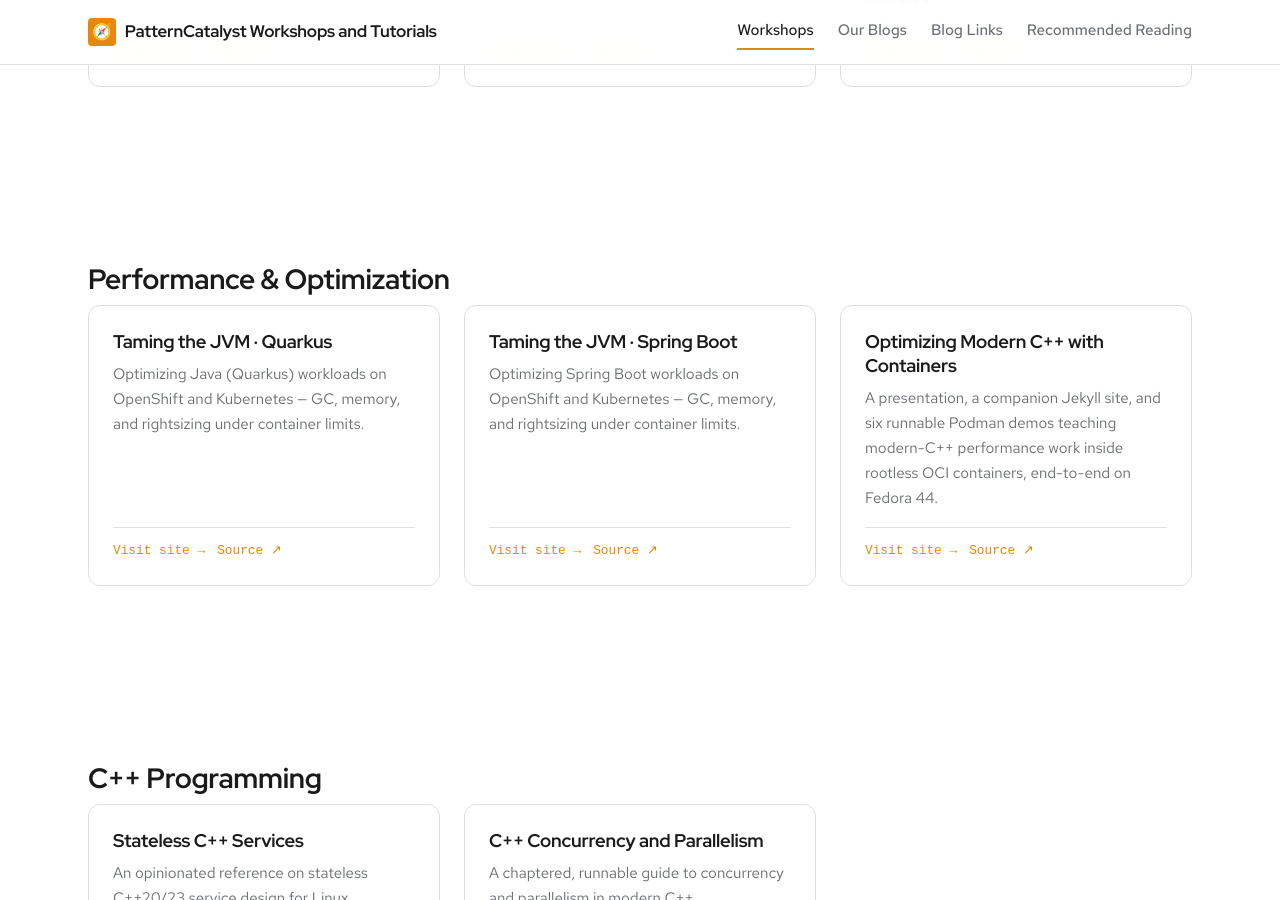
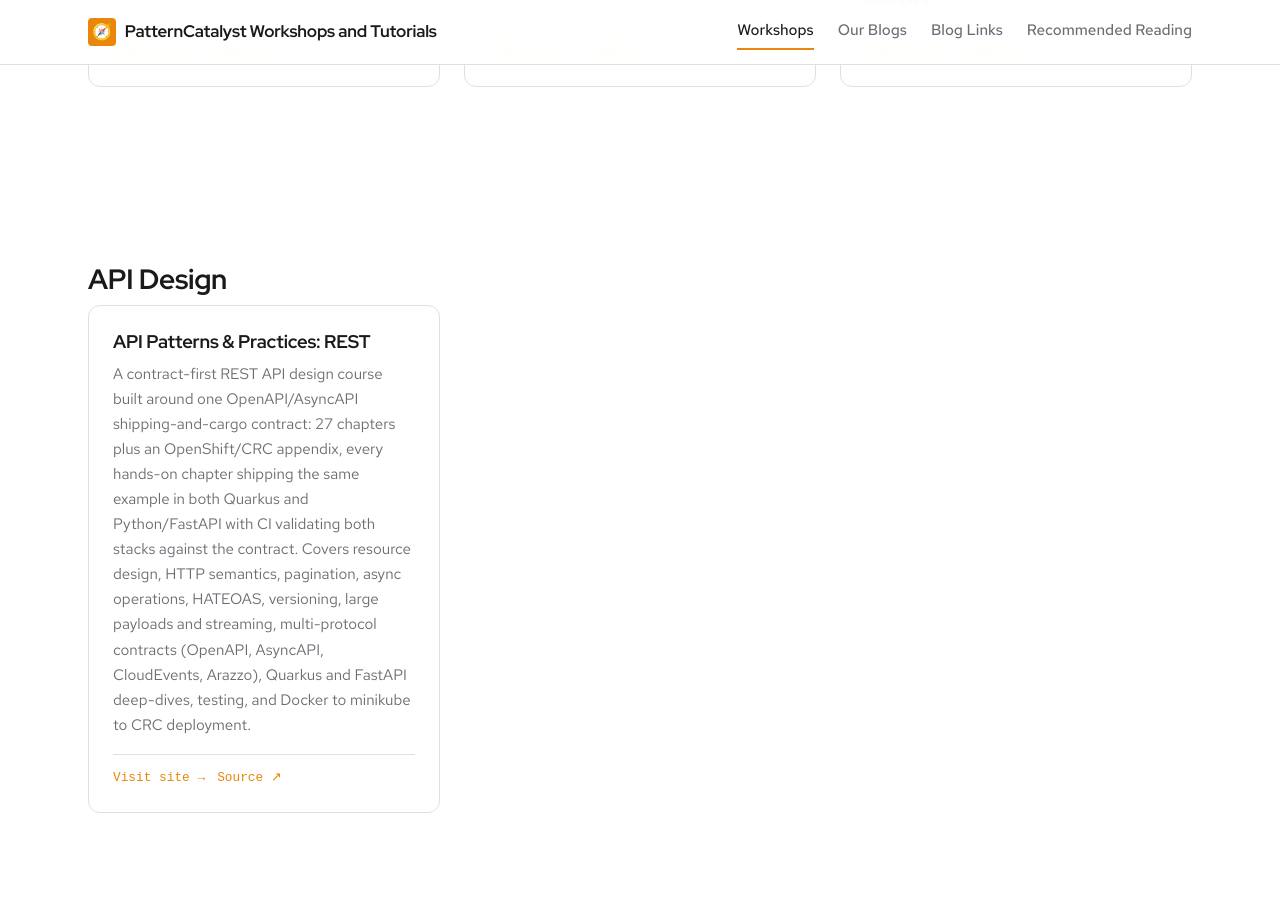
Before and after one commit to patterncatalyst/patterncatalyst-workshops-tutorials-list, a Jekyll site: the page built from index.html, in a window 1280 px wide and 900 px high, scrolled down 1838 px. Built offline with Jekyll 4.4.1, drawn with Linux system fonts in a browser that asks for light colours; some web fonts are replaced.

Commit message:
feat: add API Patterns & Practices: REST site + its reference books (#7)
- sites.yml: new 'API Design' group + the REST site card (future-proofs the 4-style API series)
- books.yml: add Learning API Styles (Dynowski & Dulak, O'Reilly 2025) and The Design of Web APIs,
  2nd ed. (Lauret, Manning); add api-patterns-and-practices-rest to referenced_by of the 3 already-listed
  REST books (Geewax, Gough, Amundsen). Hand-edited per CLAUDE.md (base generator would clobber curation).
- book_categories.yml: place the 2 new books under 'APIs & Integration'
- gen-books.py: add the repo to the allowlist for future --enrich runs

Co-authored-by: PatternCatalyst <local@example.invalid>

```diff
--- a/_data/book_categories.yml
+++ b/_data/book_categories.yml
@@ -30,6 +30,8 @@
     - "Mastering API Architecture"
     - "Principles of Web API Design"
     - "RESTful Web API Patterns and Practices Cookbook"
+    - "The Design of Web APIs, Second Edition"
+    - "Learning API Styles"
 
 - name: "Cloud-Native, Microservices & Containers"
   books:
--- a/_data/books.yml
+++ b/_data/books.yml
@@ -32,6 +32,7 @@
   url: "https://www.manning.com/books/api-design-patterns"
   referenced_by:
     - "cpp-container-optimization-tutorial"
+    - "api-patterns-and-practices-rest"
 
 - title: "Balancing Coupling in Software Design"
   authors: "Vlad Khononov"
@@ -239,6 +240,7 @@
   referenced_by:
     - "datamesh-reference-arch-python"
     - "minikube-on-fedora"
+    - "api-patterns-and-practices-rest"
 
 - title: "Monolith to Microservices"
   authors: "Sam Newman"
@@ -301,6 +303,7 @@
   referenced_by:
     - "datamesh-reference-arch-python"
     - "minikube-on-fedora"
+    - "api-patterns-and-practices-rest"
 
 - title: "Site Reliability Engineering"
   authors: "Betsy Beyer, Chris Jones, Jennifer Petoff, Niall Richard Murphy, Charity Majors, Liz Fong-Jones & George Miranda (eds.)"
@@ -372,3 +375,23 @@
   review_note: "Fifth edition (2022), Tanenbaum & Bos; the OS/concurrency foundations reference. Publisher page verified."
   referenced_by:
     - "cpp-concurrency-and-parallelism"
+
+- title: "Learning API Styles"
+  authors: "Dynowski, L. & Dulak, M."
+  publisher: "O'Reilly"
+  year: 2025
+  isbn: "9781098153984"
+  url: "https://www.oreilly.com/library/view/learning-api-styles/9781098153984/"
+  review_note: "Hand-added for api-patterns-and-practices-rest; title/authors/year/isbn verified against the oreilly.com product page (Lukasz Dynowski & Marcin Dulak, 2025, 414pp)."
+  referenced_by:
+    - "api-patterns-and-practices-rest"
+
+- title: "The Design of Web APIs, Second Edition"
+  authors: "Lauret, A."
+  publisher: "Manning"
+  year: 2024
+  isbn: null
+  url: "https://www.manning.com/books/the-design-of-web-apis-second-edition"
+  review_note: "Hand-added for api-patterns-and-practices-rest; verified against the manning.com product page (Arnaud Lauret, 2nd edition)."
+  referenced_by:
+    - "api-patterns-and-practices-rest"
--- a/_data/sites.yml
+++ b/_data/sites.yml
@@ -14,6 +14,7 @@
 groups:
   - "Cloud-Native & Kubernetes"
   - "DDD & Integration"
+  - "API Design"
   - "Performance & Optimization"
   - "C++ Programming"
   - "Systems Programming"
@@ -154,3 +155,10 @@
     site_url: null
     repo_url: "https://github.com/patterncatalyst/coloringbooks"
     note: "PDF downloads — no site"
+
+  - slug: "api-patterns-and-practices-rest"
+    title: "API Patterns & Practices: REST"
+    group: "API Design"
+    synopsis: "A contract-first REST API design course built around one OpenAPI/AsyncAPI shipping-and-cargo contract: 27 chapters plus an OpenShift/CRC appendix, every hands-on chapter shipping the same example in both Quarkus and Python/FastAPI with CI validating both stacks against the contract. Covers resource design, HTTP semantics, pagination, async operations, HATEOAS, versioning, large payloads and streaming, multi-protocol contracts (OpenAPI, AsyncAPI, CloudEvents, Arazzo), Quarkus and FastAPI deep-dives, testing, and Docker to minikube to CRC deployment."
+    site_url: "https://patterncatalyst.github.io/api-patterns-and-practices-rest/"
+    repo_url: "https://github.com/patterncatalyst/api-patterns-and-practices-rest"
--- a/scripts/gen-books.py
+++ b/scripts/gen-books.py
@@ -49,6 +49,7 @@
     "hummingbird-tutorial",
     "coloringbooks",
     "helm-for-developers",
+    "api-patterns-and-practices-rest",
 ]
 
 # Directory fragments that disqualify a path from being scanned, even
```
